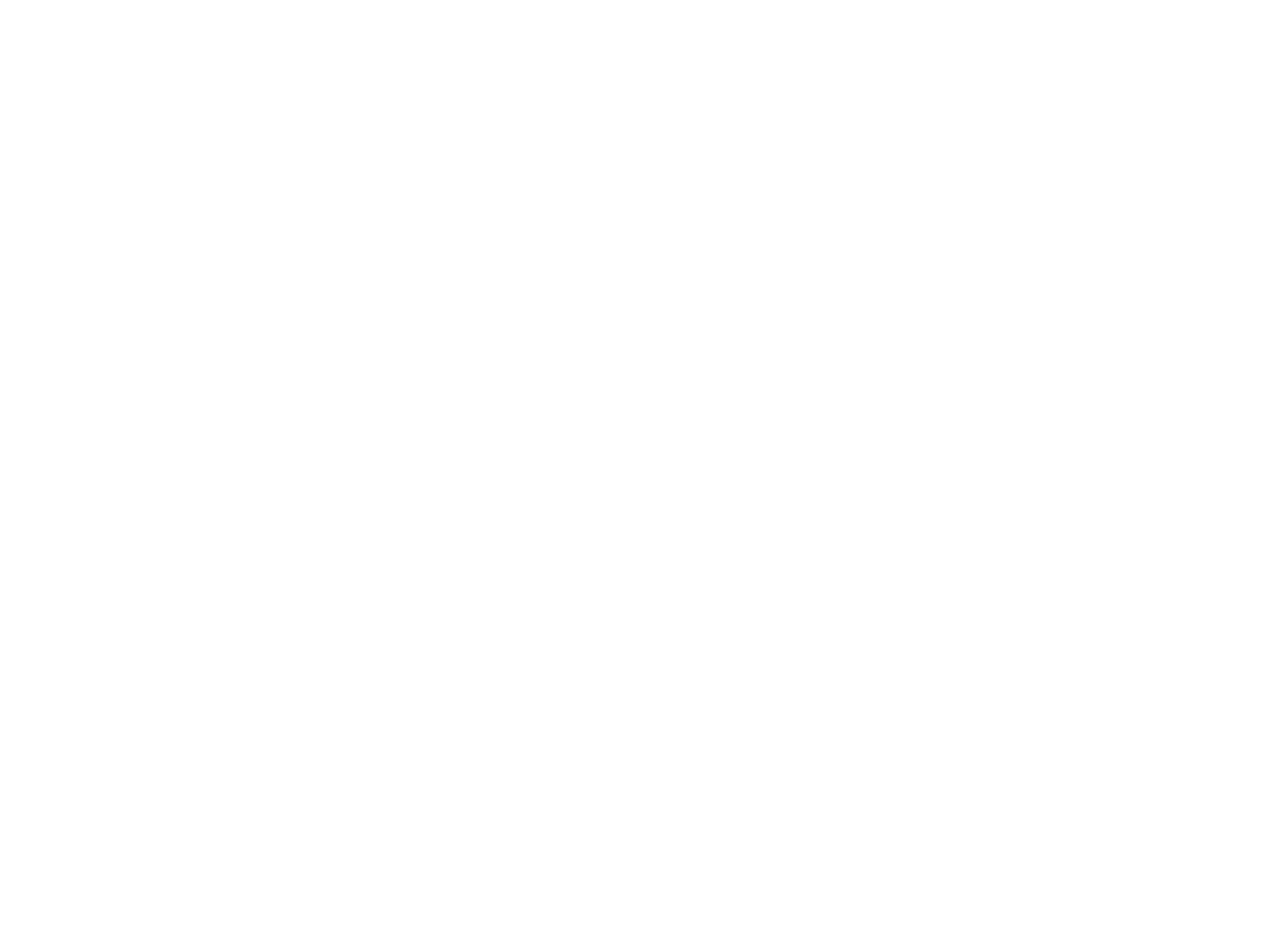
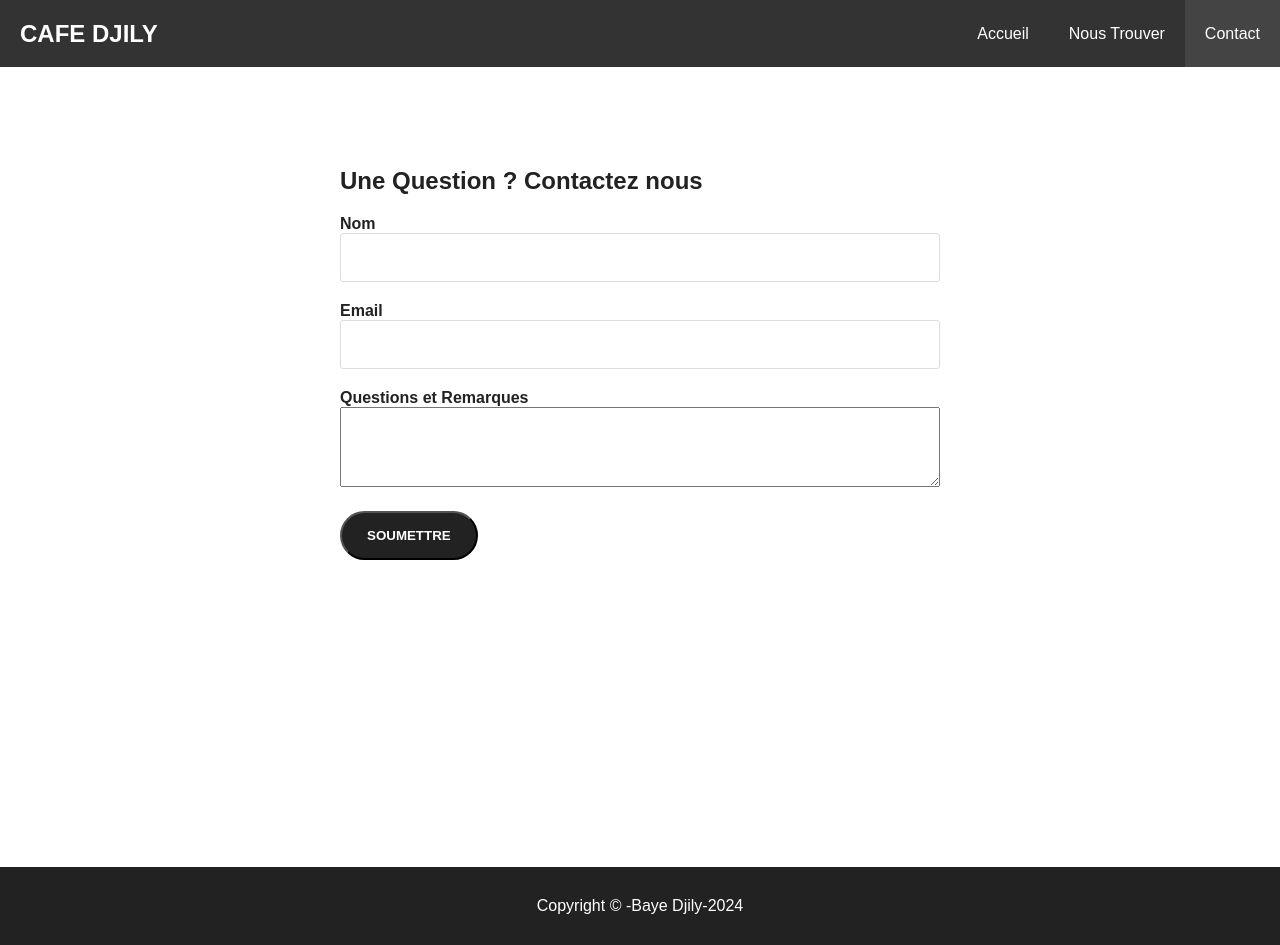
Before and after one commit to Niambe7/Caf-Djily, a plain HTML site: page contact.html in a window 1280 px wide. Before the commit the page ends 800 px from the top, so only its background shows below. Drawn offline with Linux system fonts and the light colour scheme.

Commit message:
Contenu du fichier Contact et son style

```diff
--- a/contact.html
+++ b/contact.html
@@ -0,0 +1,46 @@
+<!DOCTYPE html>
+<html lang="en">
+<head>
+    <meta charset="UTF-8">
+    <meta name="viewport" content="width=device-width, initial-scale=1.0">
+    <title>Cafe Djily | Accueil </title>
+    <link rel="stylesheet" href="css/style.css">
+    <link rel="preconnect" href="https://fonts.googleapis.com">
+<link rel="preconnect" href="https://fonts.gstatic.com" crossorigin>
+<link href="https://fonts.googleapis.com/css2?family=Open+Sans:ital,wght@0,400;0,700;1,300&display=swap" rel="stylesheet">
+<script src="https://kit.fontawesome.com/9654db2232.js" crossorigin="anonymous"></script>
+</head>
+<body>
+
+    <header class="header">
+
+        <nav>
+            <h1><a href="index.html">CAFE  DJILY</a></h1>
+            <ul>
+                <li><a  href="#">Accueil</a></li>
+                <li><a href="where.html">Nous Trouver</a></li>
+                <li><a class="active" href="contact.html">Contact</a></li>
+            </ul>
+        </nav>
+    </header>
+
+    <section class="contact">
+        <div class="contact-form-container">
+            <form action="#">
+                <h1>Une Question ? Contactez nous</h1>
+                <label class="my-20"  for="name">Nom</label>
+                <input type="text" name="name" id="name">
+                <label class="my-20" for="email">Email</label>
+                <input type="email" name="email" id="email">
+                <label class="my-20" for="question">Questions et Remarques</label>
+                <textarea name="question" id="question"></textarea>
+                <button class="btn btn-dark my-20">SOUMETTRE</button>
+            </form>
+        </div>
+    </section>
+
+    <footer>
+        <p> Copyright &copy; -Baye Djily-2024</p>
+    </footer>
+</body>
+</html>
--- a/css/style.css
+++ b/css/style.css
@@ -212,3 +212,32 @@ a{
         float: right;
         width: 50%;
     }
+
+    .contact{
+        padding: 100px 0 100px 0;
+        min-height: 100vh;
+    }
+
+    .contact-form-container{
+        max-width: 600px;
+        margin: auto;
+    }
+
+    .contact-form-container form label{
+        display: block;
+        font-weight: 700;
+    }
+
+    .contact-form-container form input{
+
+        display: block;
+        width: 100%;
+        padding: 16px;
+        border: solid 1px #ddd;
+        border-radius: 3px;
+    }
+
+    .contact-form-container form textarea{
+        min-height: 80px;
+        width: 100%;
+    }
```
